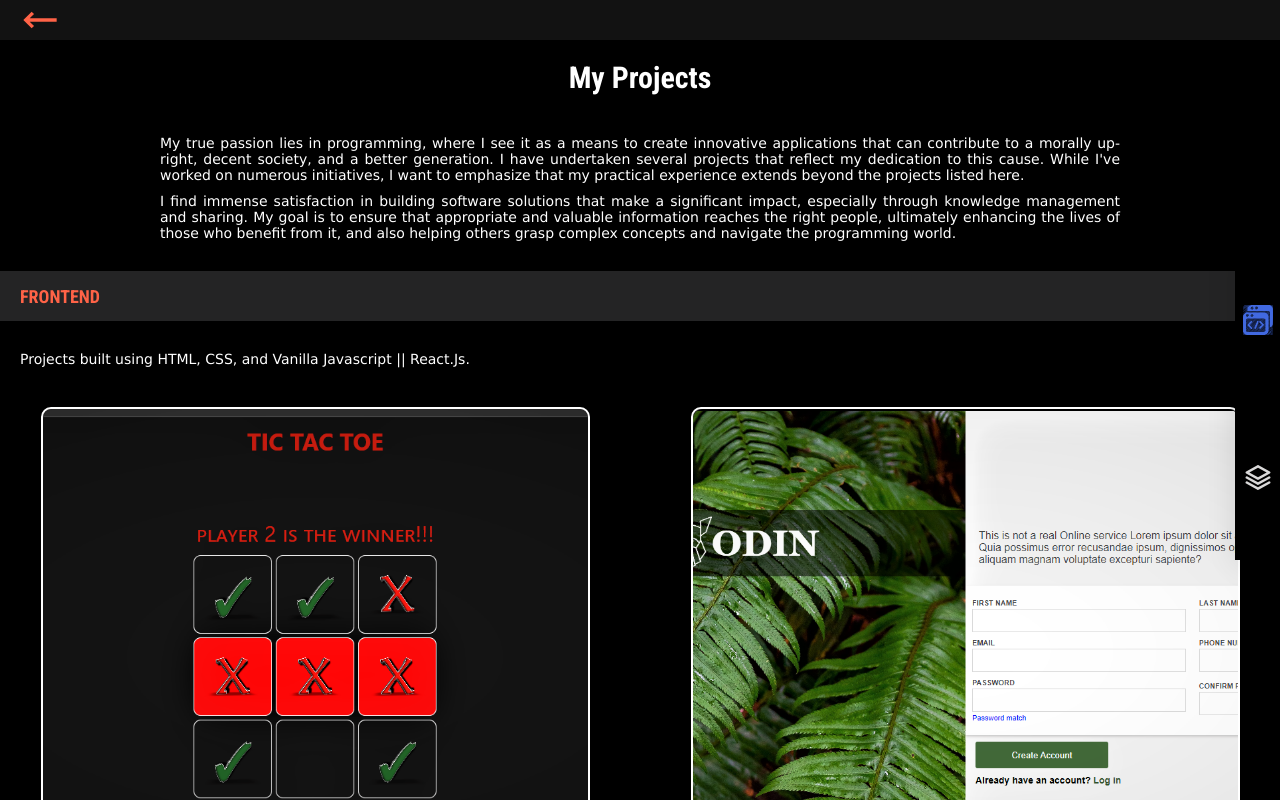
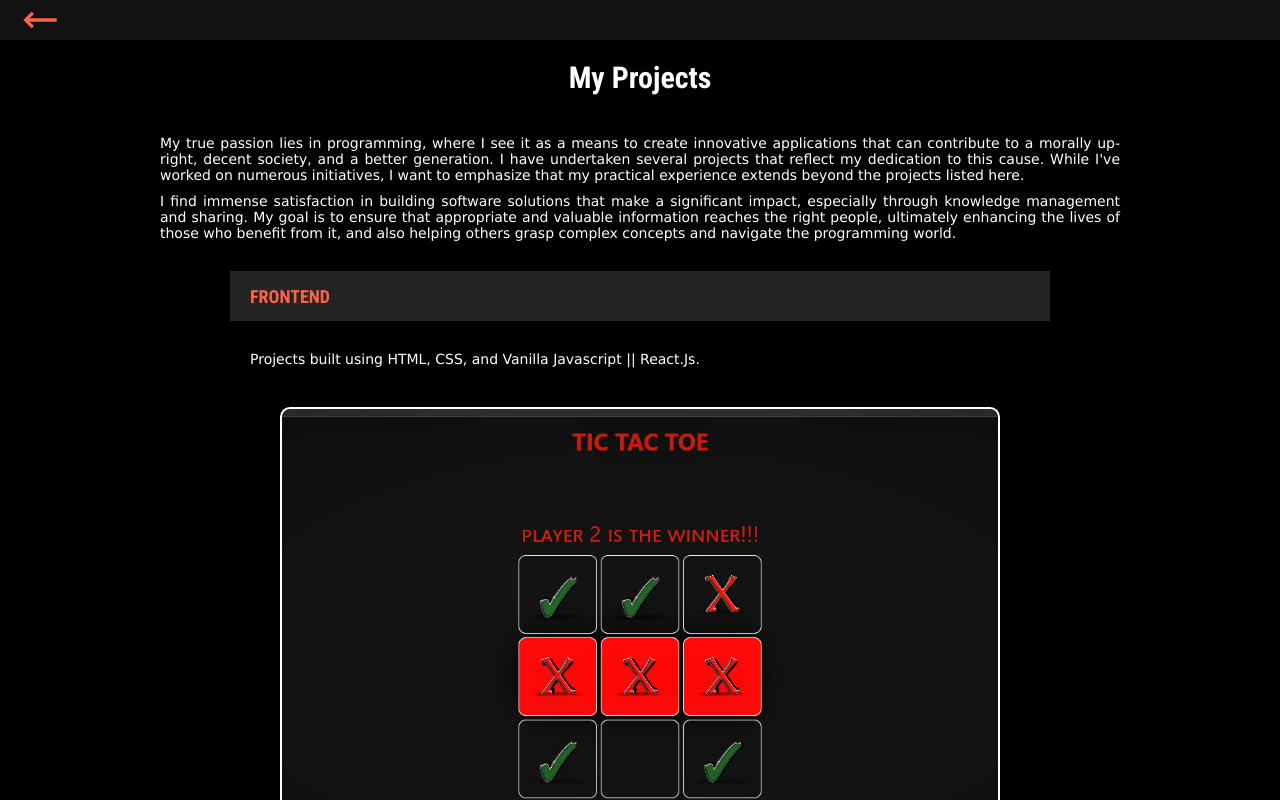
Before and after one commit to abmercy035/myportfolio, a React (Vite) app: page /projects in a window 1280 px wide. Built offline with nearby package versions, Linux system fonts and the light colour scheme.

Commit message:
Update portfolio

```diff
--- a/src/components/NavBar.jsx
+++ b/src/components/NavBar.jsx
@@ -5,16 +5,16 @@ export default function NavBar(props) {
 
 
   return (
-  <ul>
-  {  props?.icon_1 && <li onClick={ props?.action_1 }>
+    <ul className={ props?.cls }>
+      { props?.icon_1 && <li onClick={ props?.action_1 }>
         <img src={ props?.icon_1 } alt="" className='left-nav-icons' />
-   </li>}
-  { props?.icon_2  && <li onClick={ props?.action_2 }>
+      </li> }
+      { props?.icon_2 && <li onClick={ props?.action_2 }>
         <img src={ props?.icon_2 } alt="" className='left-nav-icons' />
-   </li>}
+      </li> }
       { props?.icon_3 && <li onClick={ props?.action_3 }>
         <img src={ props?.icon_3 } alt="" className='left-nav-icons' />
-   </li>}
+      </li> }
     </ul>
   )
 }
--- a/src/index.css
+++ b/src/index.css
@@ -424,3 +424,9 @@ a {
   /* color: tomato; */
   scale: 1.05;
 }
+
+
+.hide{
+display:none !important;
+
+}
--- a/src/pages/Home.jsx
+++ b/src/pages/Home.jsx
@@ -97,7 +97,7 @@ export default function HomePage() {
           </div>
           <div className="profile-name-wrapper">
             <span className="profile-name">Samuel Abraham</span>
-            <span className="profile-bio"> Mern-stack | Developer | Innovator | Engineer{/* | <span className="focus">Founder@Learnard</span>*/ } | Wiki-Editor</span>
+            <span className="profile-bio">React Developer | Innovator | Engineer{/* | <span className="focus">Founder@Learnard</span>*/ } | Wiki-Editor</span>
             <span className="profile-bio"> abmercy035@gmail.com | +2347026889064</span>
           </div>
           <div className="profile-social-wrapper">
--- a/src/pages/experiences/Experience.jsx
+++ b/src/pages/experiences/Experience.jsx
@@ -19,7 +19,7 @@ export default function Experience() {
     </div>
     <div className="experience-page-intro-text">
      <p>
-      A passionate Fullstack Developer with expertise in JavaScript. My journey is defined by a love for continuous learning, sharing knowledge, and a commitment to building a better society through technology. Let's embark on this journey of innovation together.
+      A passionate JavaScript Developer with expertise in ReactJs and Nodejs inclusive, driven by a love for continuous learning and sharing knowledge. My journey is defined by a commitment to building a better society through technology. I thrive in the ever-evolving field of software development and believe in the power of ongoing learning to fuel my personal growth and development.
      </p>
     </div>
    </div>
--- a/src/pages/projects/Projects.jsx
+++ b/src/pages/projects/Projects.jsx
@@ -22,7 +22,7 @@ export default function Projects() {
     <>
       <div className='projects-page'>
         <GoBackHistoryBar />
-        <div className="right-nav">
+        <div className="right-nav hide">
           <NavBar
             action_2={ () => scroller("#frontend") }
             action_3={ () => scroller("#fullstack") }
@@ -65,7 +65,7 @@ export default function Projects() {
                 text={ "A simple responsive Web Todo App with CRUD operations and a persistent storage using LocalStorage" } />
             </div>
           </div>
-          <div className="projects-section" >
+          <div className="projects-section hide" >
             <div className="project-header">
               FULLSTACK (MERN)
             </div>
```
Lines whose indentation alone changed are shown as unchanged.
